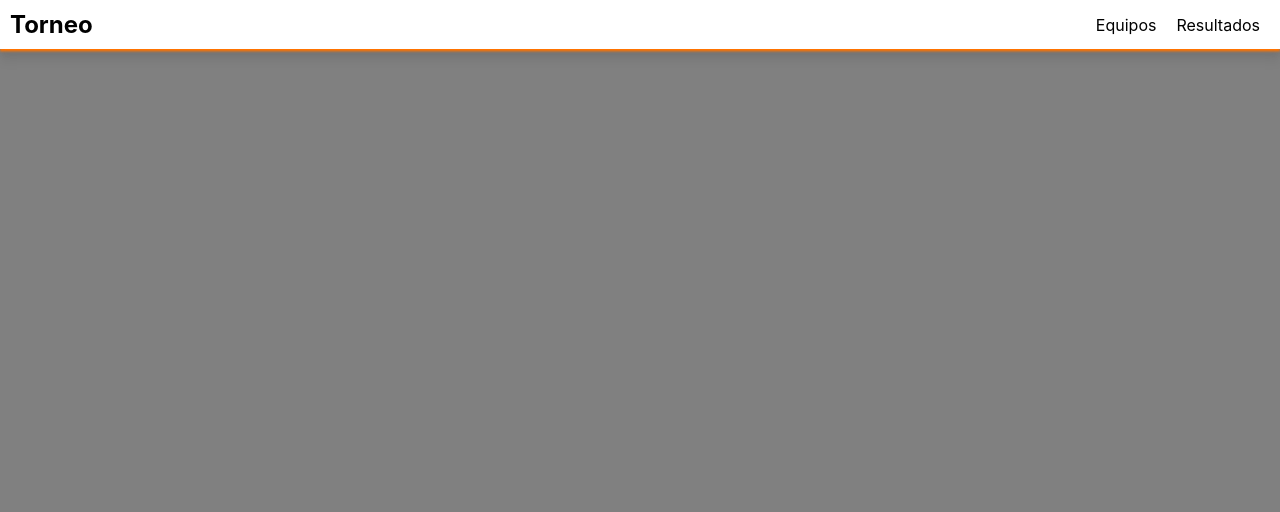
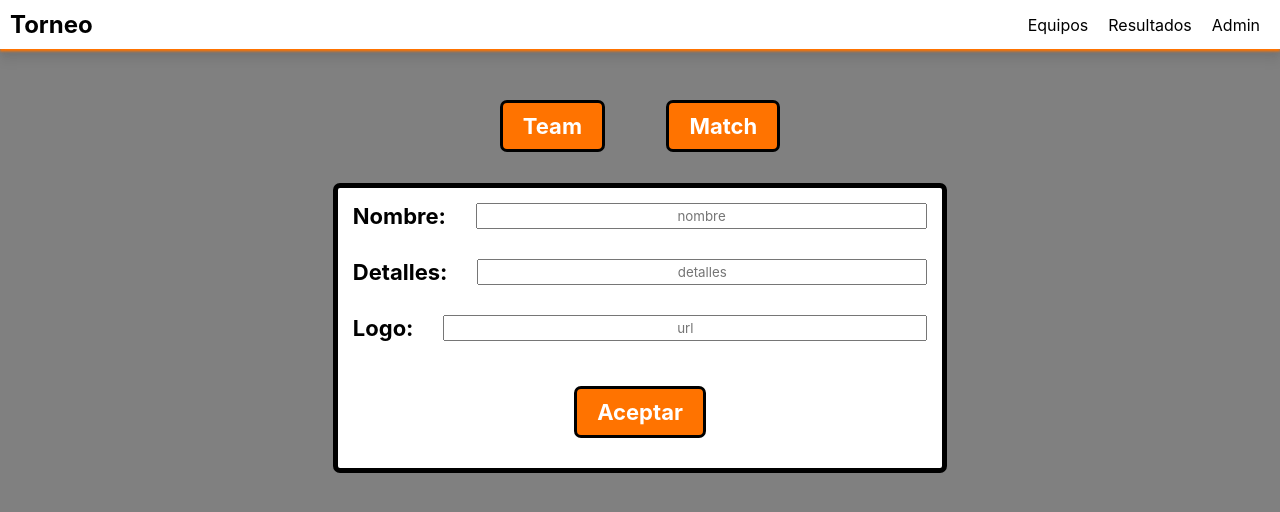
Before and after one commit to ASuelvesE/tournament-react, a React (Create React App) app: page /admin in a window 1280 px wide. Shown: the top 512 px of the page. Built offline with nearby package versions, Linux system fonts and the light colour scheme.

Commit message:
add form

```diff
--- /dev/null
+++ b/src/components/forms/Forms.jsx
@@ -0,0 +1,62 @@
+import { Link } from "react-router-dom";
+import { useState } from "react";
+import "./forms.css"
+
+export default function Forms() {
+    const [name, setName] = useState([]);
+    const [details, setDetails] = useState([]);
+    const [image, setImage] = useState([]);
+    const [message, setMessage] = useState([]);
+
+
+    const pathTeams = `${process.env.REACT_APP_API}/teams`;
+
+    const handleSubmit = async (e) => {
+        e.preventDefault();
+        try {
+            let res = await fetch(`${pathTeams}`, {
+                method: 'POST',
+                headers: {
+                    Accept: "application/json",
+                    "Content-Type": "application/json",
+                },
+                body: JSON.stringify({
+                    name: name,
+                    details: details,
+                    image: image,
+                }),
+            });
+            if (res.status === 200) {
+                window.location = '/'
+            }
+        } catch (err) {
+            console.log(err);
+        }
+    };
+
+    return (
+        <div className="form">
+            <div className="form_buttons">
+                <button>Team</button>
+                <button>Match</button>
+            </div>
+            <form action={pathTeams} className="form_team" onSubmit={handleSubmit} >
+                <div className="form_team_row">
+                    <label>Nombre:</label><br />
+                    <input type="text" name={name} placeholder="nombre" onChange={(e) => setName(e.target.value)} />
+                </div>
+                <div className="form_team_row">
+                    <label>Detalles:</label><br />
+                    <input type="text" name={details} placeholder="detalles" onChange={(e) => setDetails(e.target.value)} />
+                </div>
+                <div className="form_team_row">
+                    <label>Logo:</label><br />
+                    <input type="text" name={image} placeholder="url" onChange={(e) => setImage(e.target.value)} />
+                </div>
+                <button type="submit" className="btn_submit">Aceptar</button>
+
+            </form>
+        </div>
+
+    );
+}
--- /dev/null
+++ b/src/components/forms/forms.css
@@ -0,0 +1,63 @@
+.form {
+    margin: 2% 20%;
+}
+.form_buttons {
+    display: flex;
+    justify-content: center;
+    align-items: center;
+}
+.form_buttons button{
+    padding: 10px 20px;
+    border: solid black 3px;
+    border-radius: 7px;
+    font-size: 22px;
+    font-weight: bold;
+    background-color:  var(--primary);
+    color: white;
+    margin: 5%;
+}
+.form_buttons button:hover{
+    border-radius: 8px;
+    border: solid black 4px;
+    color: black;
+}
+.form_team {
+    display: flex;
+    flex-direction: column;
+    align-items: center;
+    background-color: white;
+    border: solid black 5px;
+    border-radius: 7px;
+    font-size: 22px;
+    font-weight: bold;
+}
+.form_team_row {
+    display: flex;
+    justify-content: space-between;
+    width: 100%;
+}
+.form_team_row *{
+    margin: 15px;
+}
+.btn_submit{
+    padding: 10px 20px;
+    border: solid black 3px;
+    border-radius: 7px;
+    font-size: 22px;
+    font-weight: bold;
+    background-color:  var(--primary);
+    color: white;
+    margin: 5%;
+}
+.btn_submit:hover{
+    border-radius: 8px;
+    border: solid black 4px;
+    color: black;
+}
+.form_team_row input {
+    width: 90%;
+    text-align: center;
+}
+label {
+    text-align: left;
+}
--- a/src/components/matches/list/matchlistheader.css
+++ b/src/components/matches/list/matchlistheader.css
@@ -4,12 +4,11 @@
     align-items: center;
     background: rgb(255, 255, 255);
     margin-top: 10px;
-    border: solid var(--primary) 3px
 
 }
 .match_list_header_colum {
-    border-left: solid var(--primary) 3px;
-    margin: 10px 0px;
+    border: solid var(--primary) 3px;
+    padding: 10px 0px;
 }
 .match_list_header * {
     width: 100%;
--- a/src/components/nav/Nav.jsx
+++ b/src/components/nav/Nav.jsx
@@ -9,6 +9,7 @@ export default function Nav() {
       <div className="nav-details">
         <Link to="/">Equipos</Link>
         <Link to="/matches">Resultados</Link>
+        <Link to="/admin">Admin</Link>
       </div>
     </nav>
   );
--- a/src/index.js
+++ b/src/index.js
@@ -6,6 +6,7 @@ import App from "./components/App";
 import reportWebVitals from "./reportWebVitals";
 import TeamList from "./components/teams/list/TeamList";
 import MatchList from "./components/matches/list/MatchList";
+import Forms from "./components/forms/Forms";
 
 const root = ReactDOM.createRoot(document.getElementById("root"));
 root.render(
@@ -16,6 +17,7 @@ root.render(
           <Route path="" element={<TeamList />}></Route>
           <Route path="matches/" element={<MatchList />}></Route>
           <Route path="matches/:name" element={<MatchList />}></Route>
+          <Route path="admin" element={<Forms />}></Route>
         </Route>
 
         <Route path="*" element={<App />}></Route>
```
